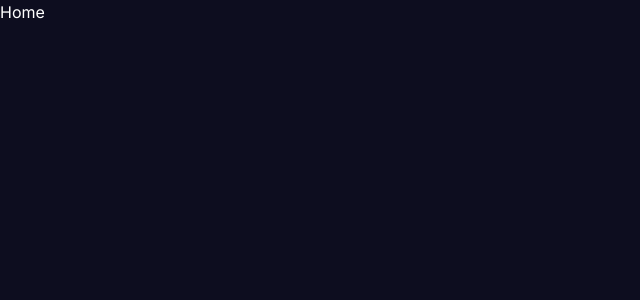
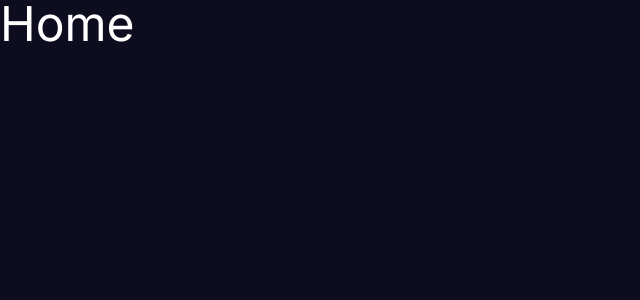
Before and after one commit to Camden-Kirkpatrick/portfolio_website, a Next.js app: page / in a window 1280 px wide. Shown: the top 300 px of the page, without its empty margins (0-640 px from the left). Built offline with nearby package versions, Linux system fonts and the light colour scheme.

Commit message:
added more routes

```diff
--- /dev/null
+++ b/app/about/page.tsx
@@ -0,0 +1,9 @@
+import React from 'react'
+
+const AboutPage = () => {
+  return (
+    <div className='text-5xl'>About Page</div>
+  )
+}
+
+export default AboutPage;
--- /dev/null
+++ b/app/about/team/[name]/page.tsx
@@ -0,0 +1,10 @@
+import React from 'react'
+
+const TeamDetailsPage = async ({params}) => {
+  const name = (await params).name;
+  return (
+    <div className='text-5xl'>Team member details page: {name}</div>
+  )
+}
+
+export default TeamDetailsPage;
--- /dev/null
+++ b/app/about/team/page.tsx
@@ -0,0 +1,9 @@
+import React from 'react'
+
+const TeamPage = () => {
+  return (
+    <div className='text-5xl'>Team page inside the About page</div>
+  )
+}
+
+export default TeamPage;
--- a/app/page.tsx
+++ b/app/page.tsx
@@ -6,3 +6,9 @@ const HomePage = () => {
 };
 
 export default HomePage
+
+
+// localhost:3000
+// localhost:3000/about - another route
+// localhost:300/about/team - nested route
+// localhost:3000/about/team/camden - dynamic route
--- a/components/Home/Home.tsx
+++ b/components/Home/Home.tsx
@@ -2,7 +2,7 @@ import React from 'react'
 
 const Home = () => {
   return (
-    <div className="overflow-hidden">Home</div>
+    <div className="overflow-hidden text-5xl">Home</div>
   )
 }
 
```
